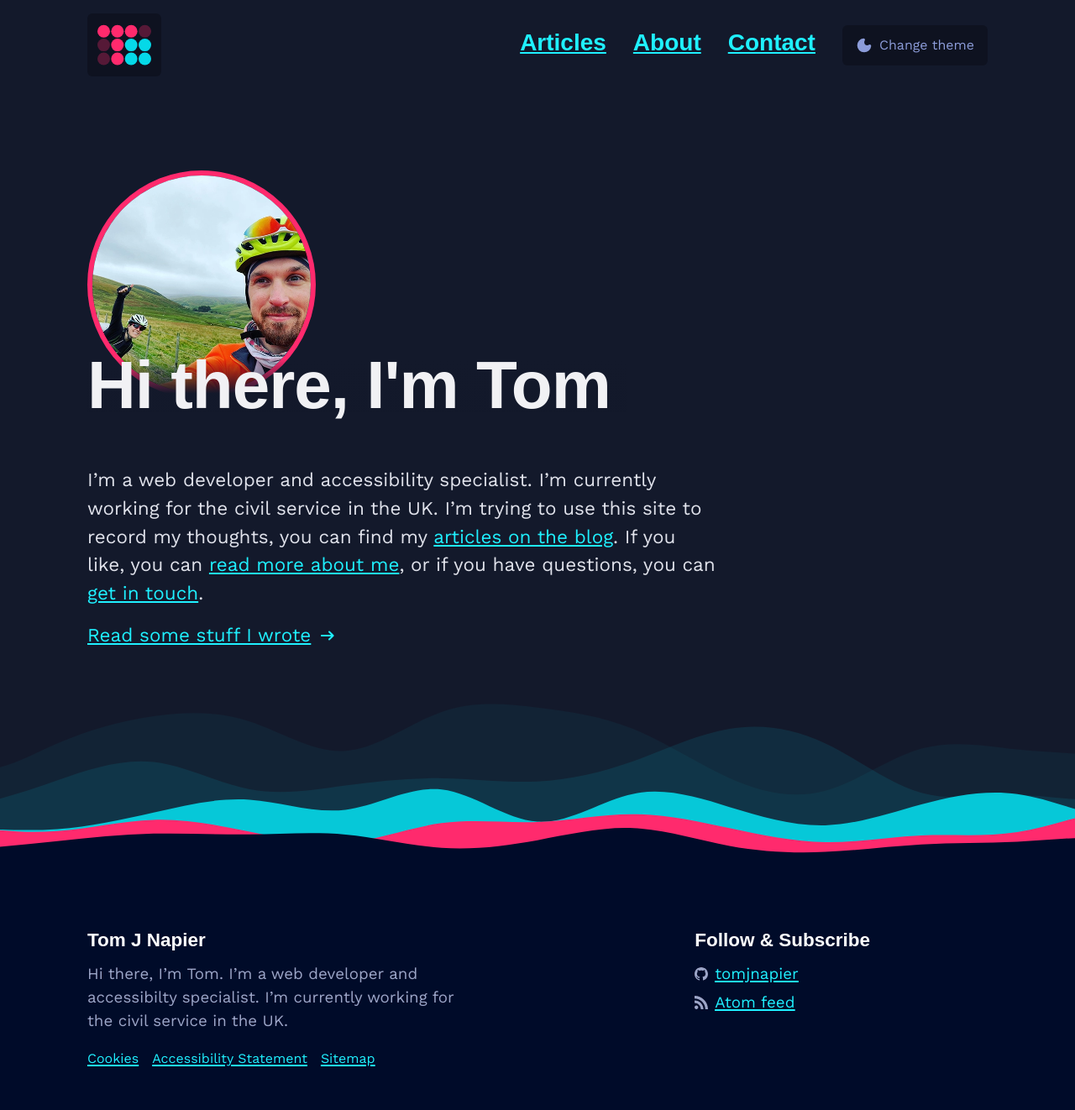
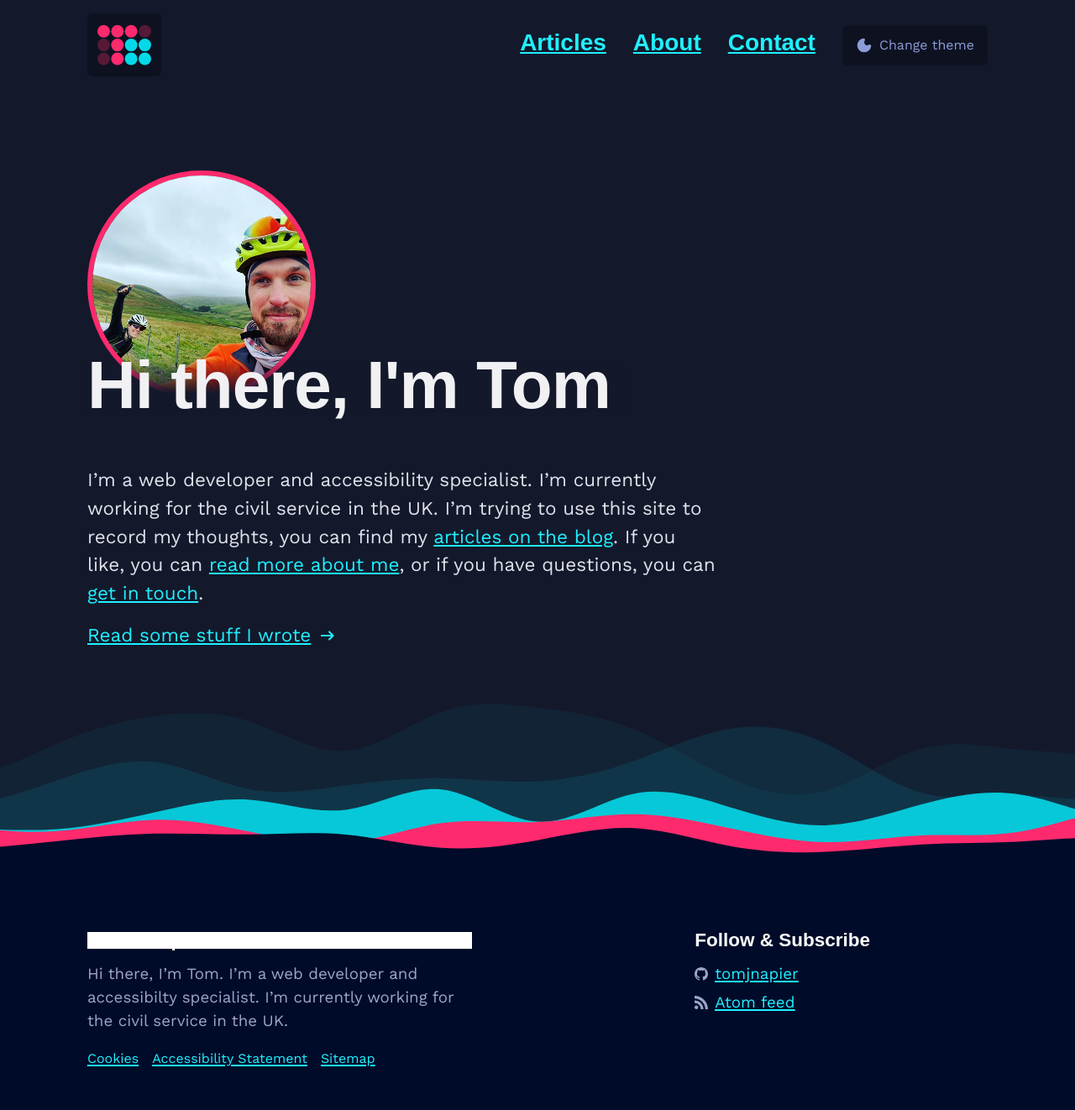
Before and after one commit to tomjnapier/tomjnapier.github.io, a Jekyll site: the page built from index.md, in a window 1280 px wide. Shown: the whole page at 84% size. Built offline with Jekyll 4.4.1, drawn with Linux system fonts in a browser that asks for light colours; some web fonts are replaced.

Commit message:
test(config): Add some accessibility errors to check axe is working

```diff
--- a/_includes/footer.html
+++ b/_includes/footer.html
@@ -16,7 +16,7 @@
   <div class="wrapper">
     <div class="footer-col-wrapper">
       <div class="footer-col footer-col-3">
-        <h2 class="footer-heading">{{ site.title | escape }}</h2>
+        <h2 style="color: white !important; background-color: white !important;" class="footer-heading">{{ site.title | escape }}</h2>
         <p>{{- site.description | escape -}}</p>
         {%- if page_paths -%}
           <nav class="footer-nav" aria-labelledby="footer-nav-heading">
--- a/_includes/header.html
+++ b/_includes/header.html
@@ -1,4 +1,4 @@
-<a aria-label="some rubbish label" href="#content" class="bypass-link">Skip to main content</a>
+<a href="#content" class="bypass-link">Skip to main content</a>
 <header class="site-header">
 
   <div class="wrapper">
@@ -24,7 +24,7 @@
 
     {%- if nav_pages -%}
       <nav class="site-nav" aria-labelledby="navigation-menu-heading">
-        <h5 id="navigation-menu-heading" class="visually-hidden">Main navigation</h5>
+        <h2 id="navigation-menu-heading" class="visually-hidden">Main navigation</h2>
         <ul class="site-nav__links">
           {%- for nav_page in nav_pages -%}
             {%- assign navTitle = nav_page.title -%}
```
